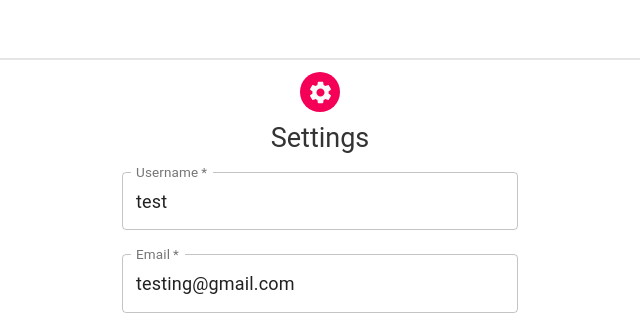
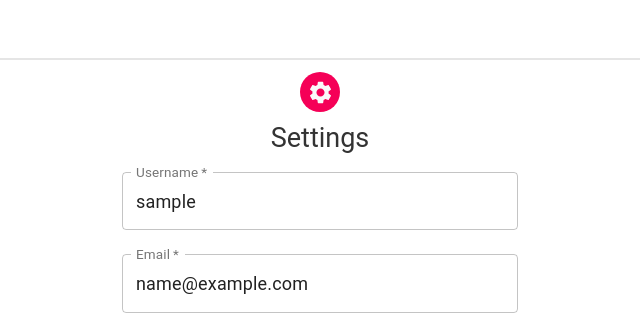
Before and after one commit to bmark88/DevCollabs, a Gatsby site: page /settings in a window 1280 px wide. Shown: the top 326 px of the page, 320-960 px from the left. Built offline with nearby package versions, Linux system fonts and the light colour scheme; Gatsby itself is replaced by a stand-in of ours; sample sign-in values are in the browser's storage.

Commit message:
Render username and email dynamically to corresponding fields

```diff
--- a/src/components/SettingsForm.tsx
+++ b/src/components/SettingsForm.tsx
@@ -53,6 +53,8 @@ export default function SettingsForm() {
   const [error, setError] = useState(false)
   const [showPassword, setShowPassword] = useState(false)
 
+  const userData = JSON.parse(localStorage.getItem('session'))
+
   const updateUser = (event: any) => {
     setError(false)
     event.preventDefault()
@@ -92,7 +94,7 @@ export default function SettingsForm() {
         fullWidth
         id="username"
         label="Username"
-        value={username}
+        value={userData.username}
         onChange={event => setUsername(event.target.value)}
       />
       <TextField
@@ -102,7 +104,7 @@ export default function SettingsForm() {
         fullWidth
         id="email"
         label="Email"
-        value={email}
+        value={userData.email}
         onChange={event => setEmail(event.target.value)}
       />
       <TextField
```
